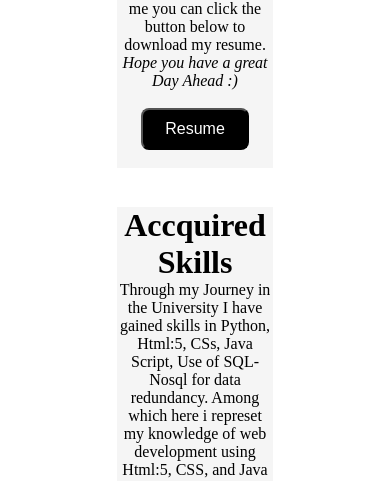
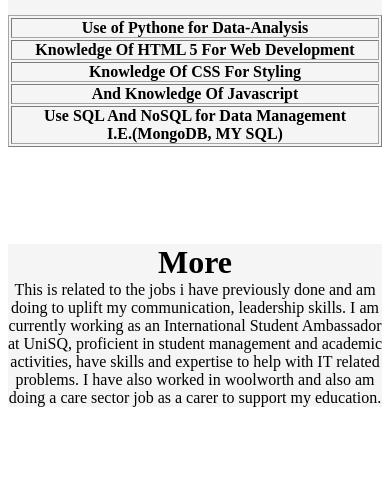
Before and after one commit to aavash33/Portfolio, a plain HTML site: page index.html in a window 390 px wide. Shown: the part 802-1283 px from the top of the page. Drawn offline with Linux system fonts and the light colour scheme.

Commit message:
Add files via upload

```diff
--- a/style.css
+++ b/style.css
@@ -168,7 +168,21 @@ margin-left: 5%;
 
     .abtme{
         margin-top: 6%;
+        margin-left: 2%;
+        margin-right: 2%;
     }
+    .myskills{
+        margin-top: 25%;
+        margin-left: 2%;
+        margin-right: 2%;
+    }
+
+    .more{
+        margin-top: 25%;
+        margin-left: 2%;
+        margin-right: 2%;
+    }
+
     .navbar{
         position: fixed;
 
```
